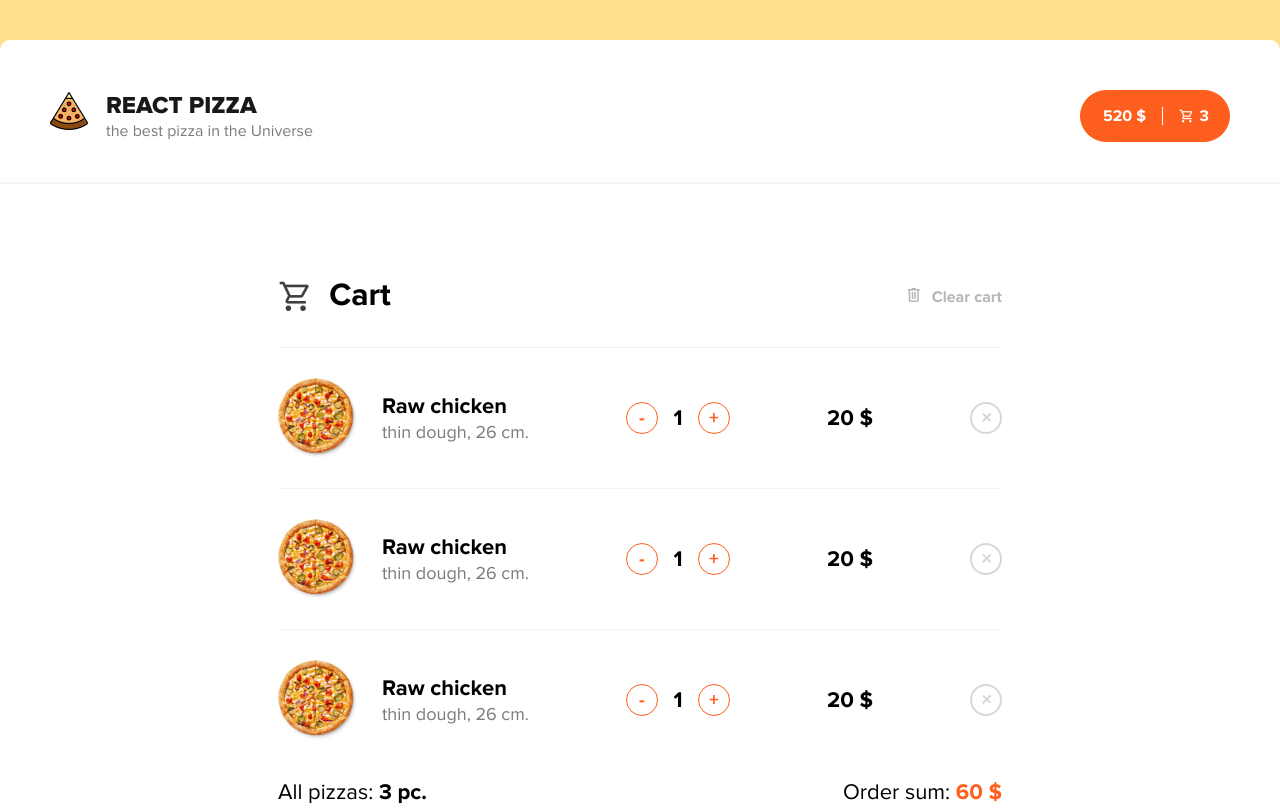
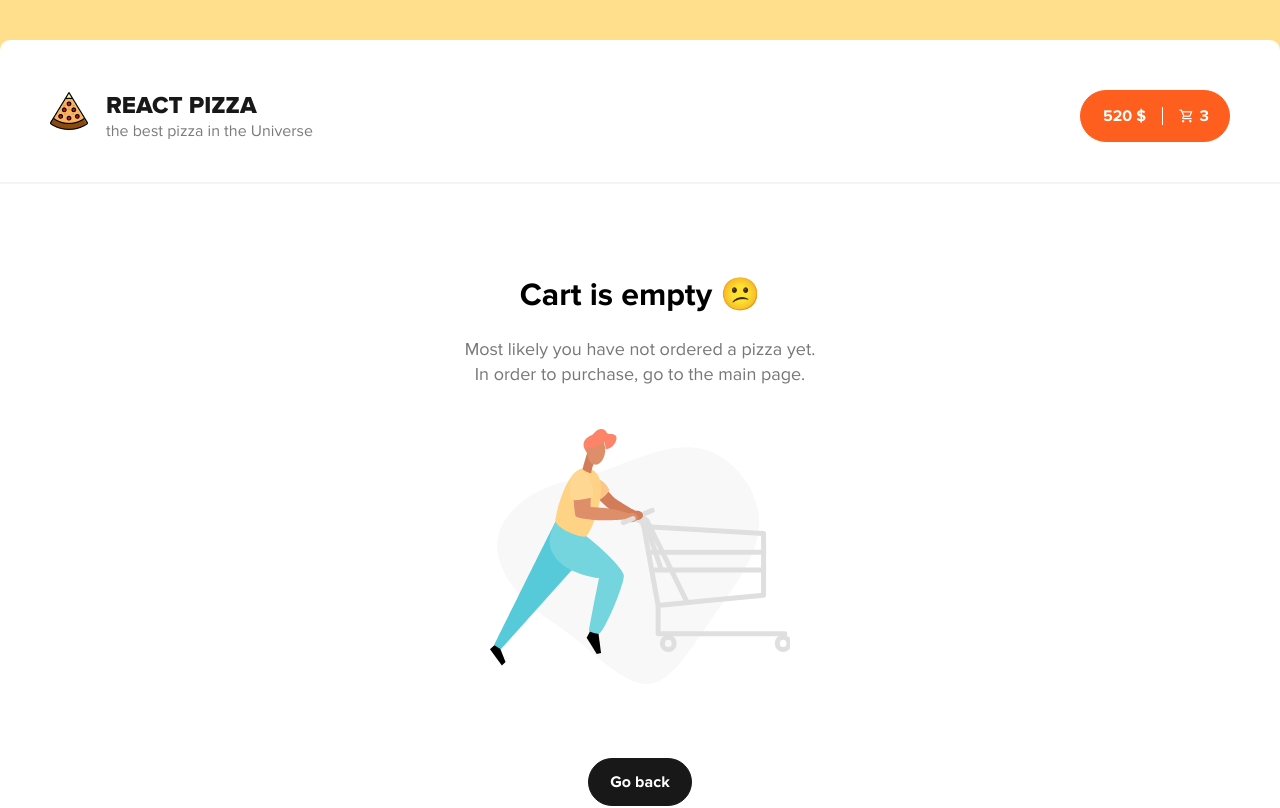
Before and after one commit to dx1ded/react-pizza, a React (Vite) app: page /cart in a window 1280 px wide. Shown: the top 808 px of the page. Built offline with nearby package versions, Linux system fonts and the light colour scheme.

Commit message:
Empty Cart component is done

```diff
--- a/src/pages/Cart/Cart.jsx
+++ b/src/pages/Cart/Cart.jsx
@@ -2,13 +2,15 @@ import { Wrapper } from "@components/Wrapper/Wrapper.styled"
 import { Header } from "@components/Header/Header"
 import { Sections } from "@components/Sections/Sections.styled"
 import { CartMenu } from "./CartMenu"
+import { CartEmpty } from "./CartEmpty"
 
 export function Cart() {
   return (
     <Wrapper>
       <Header />
       <Sections $mt="5.875rem">
-        <CartMenu />
+        {/* <CartMenu /> */}
+        <CartEmpty />
       </Sections>
     </Wrapper>
   )
--- /dev/null
+++ b/src/pages/Cart/CartEmpty.jsx
@@ -0,0 +1,27 @@
+import { Title } from "@components/Title/Title.styled"
+import { Text } from "@components/Text/Text.styled"
+import { Button } from "@components/Button/Button.styled"
+import { NavLink } from "react-router-dom"
+import { Container } from "@components/Container/Container.styled"
+import { StyledCartEmpty } from "@/pages/Cart/CartEmpty.styled"
+
+export function CartEmpty() {
+  return (
+    <StyledCartEmpty>
+      <Container>
+        <Title $size="lg">Cart is empty 😕</Title>
+        <Text $size="1.125rem" $color="#777777" $weight="400">
+          Most likely you have not ordered a pizza yet. <br />
+          In order to purchase, go to the main page.
+        </Text>
+        <img
+          src="/customer-with-trolley.svg"
+          alt="Customer going with a trolley"
+        />
+        <Button as={NavLink} $type="dark" to="/">
+          Go back
+        </Button>
+      </Container>
+    </StyledCartEmpty>
+  )
+}
--- /dev/null
+++ b/src/pages/Cart/CartEmpty.styled.js
@@ -0,0 +1,22 @@
+import styled from "styled-components"
+
+export const StyledCartEmpty = styled.div`
+  text-align: center;
+
+  p {
+    margin-bottom: 2.625rem;
+    line-height: 1.4em;
+  }
+
+  img {
+    display: block;
+    max-width: 18.75rem;
+    margin: 0 auto 4.625rem;
+  }
+
+  a {
+    padding: 0.875rem 1.3rem;
+    font-weight: 700;
+    text-decoration: none;
+  }
+`
--- a/src/pages/Cart/CartItem.jsx
+++ b/src/pages/Cart/CartItem.jsx
@@ -29,7 +29,7 @@ export function CartItem() {
       <CartItemWrapper>
         <CartItemImage src="/pizza-img.png" />
         <CartItemInfo>
-          <Title as="h3" $size="1.375rem">
+          <Title as="h3" $size="md">
             Raw chicken
           </Title>
           <Text $size="1.125rem" $color="var(--gray)" $weight="400">
@@ -38,7 +38,7 @@ export function CartItem() {
         </CartItemInfo>
       </CartItemWrapper>
       <Counter />
-      <Title as="h2" $size="1.375rem">
+      <Title as="h3" $size="md">
         20 $
       </Title>
       <Button $type="light_gray" aria-label="Delete item from cart">
--- a/src/pages/Cart/CartMenu.jsx
+++ b/src/pages/Cart/CartMenu.jsx
@@ -39,10 +39,10 @@ export function CartMenu() {
           <CartItem />
         </CartItems>
         <CartInfo>
-          <Title as="h3" $size="1.375rem" $weight="400">
+          <Title as="h3" $size="md" $weight="400">
             All pizzas: <span>3 pc.</span>
           </Title>
-          <Title as="h3" $size="1.375rem" $weight="400">
+          <Title as="h3" $size="md" $weight="400">
             Order sum: <span>60 $</span>
           </Title>
         </CartInfo>
```
Also changed, not shown: public/customer-with-trolley.svg (added).
